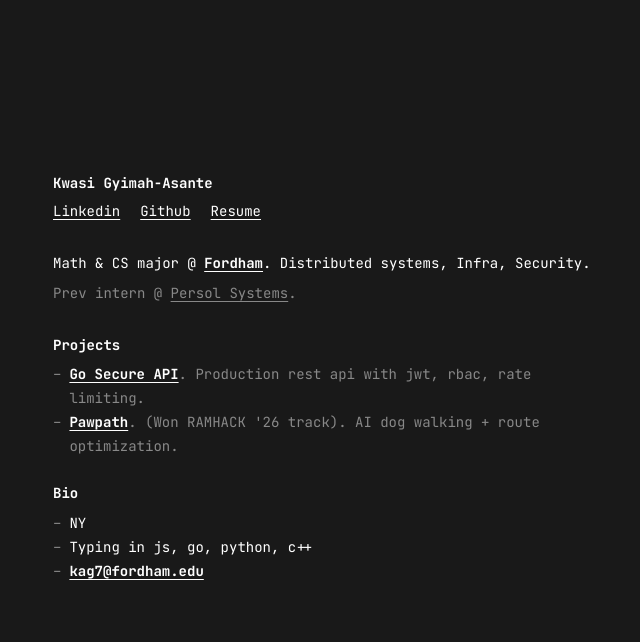
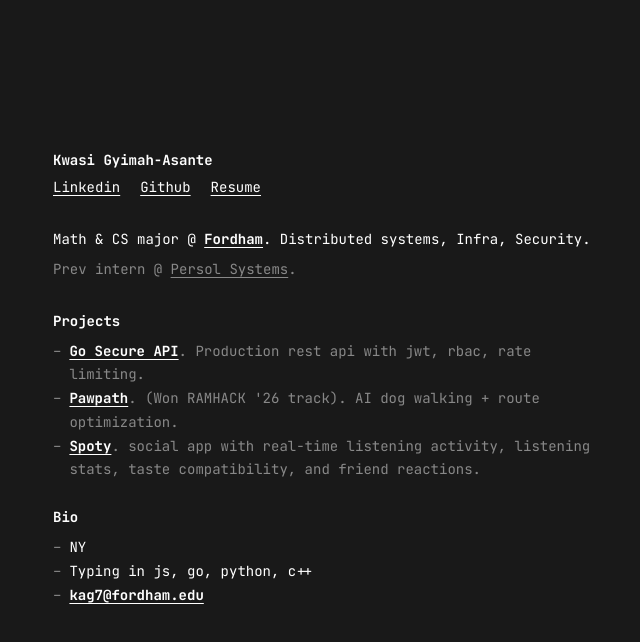
Before and after one commit to kwasiga/kwasiga-v2.com, a React (Vite) app: page / in a window 1280 px wide. Shown: the top 642 px of the page, without its empty margins (307-947 px from the left). Built offline with nearby package versions, Linux system fonts and the light colour scheme.

Commit message:
Add Spoty project description to App component

```diff
--- a/src/App.tsx
+++ b/src/App.tsx
@@ -35,6 +35,13 @@
             <span className="item-desc">. (Won RAMHACK '26 track). AI dog walking + route optimization.</span>
           </span>
         </div>
+        <div className="item">
+          <span className="item-dash">–</span>
+          <span>
+            <a href="https://github.com/kwasiga/Spoty" target="_blank" rel="noopener noreferrer">Spoty</a>
+            <span className="item-desc">. social app with real-time listening activity, listening stats, taste compatibility, and friend reactions.</span>
+          </span>
+        </div>
       </div>
 
       <div className="section">
```
